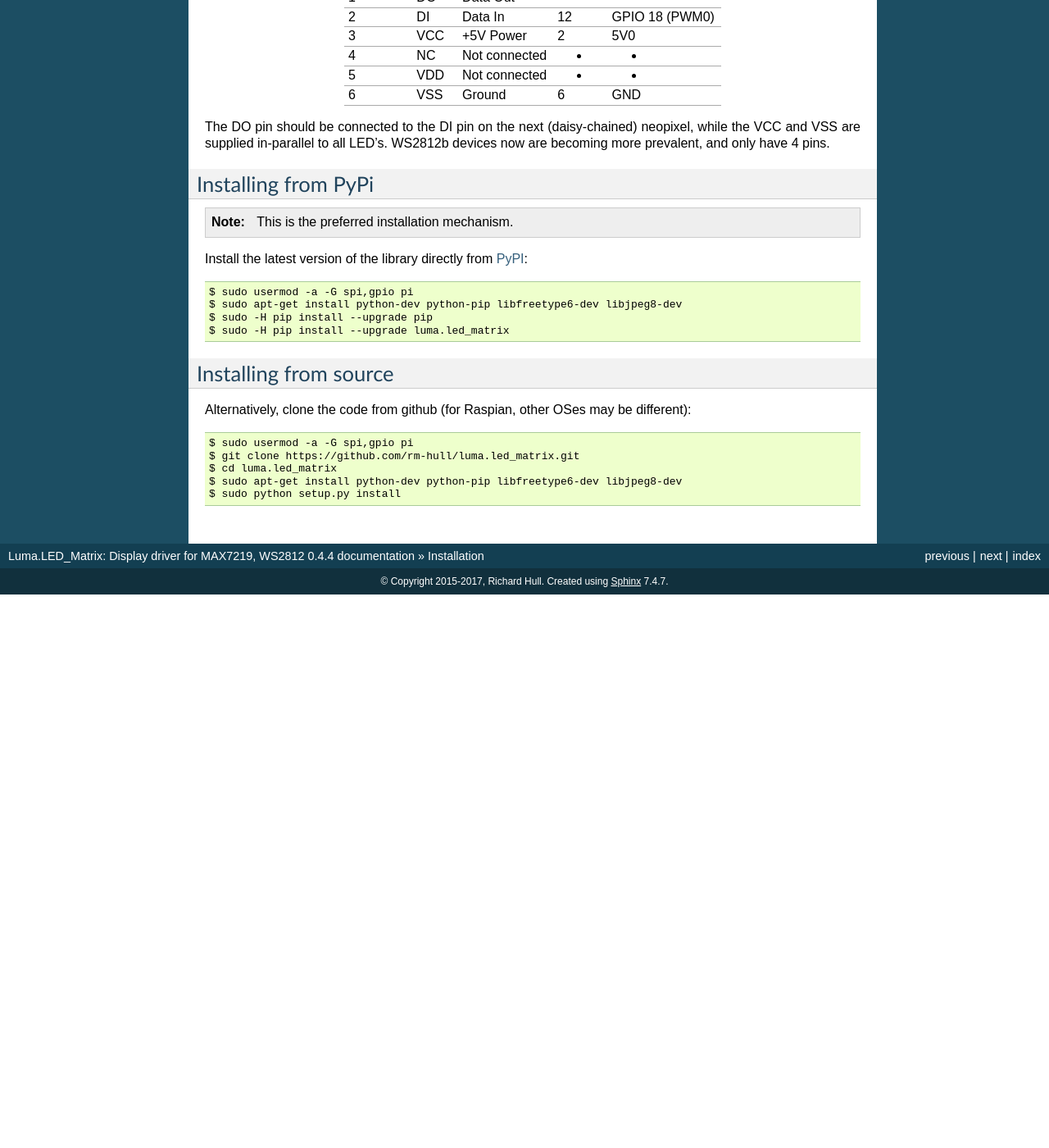
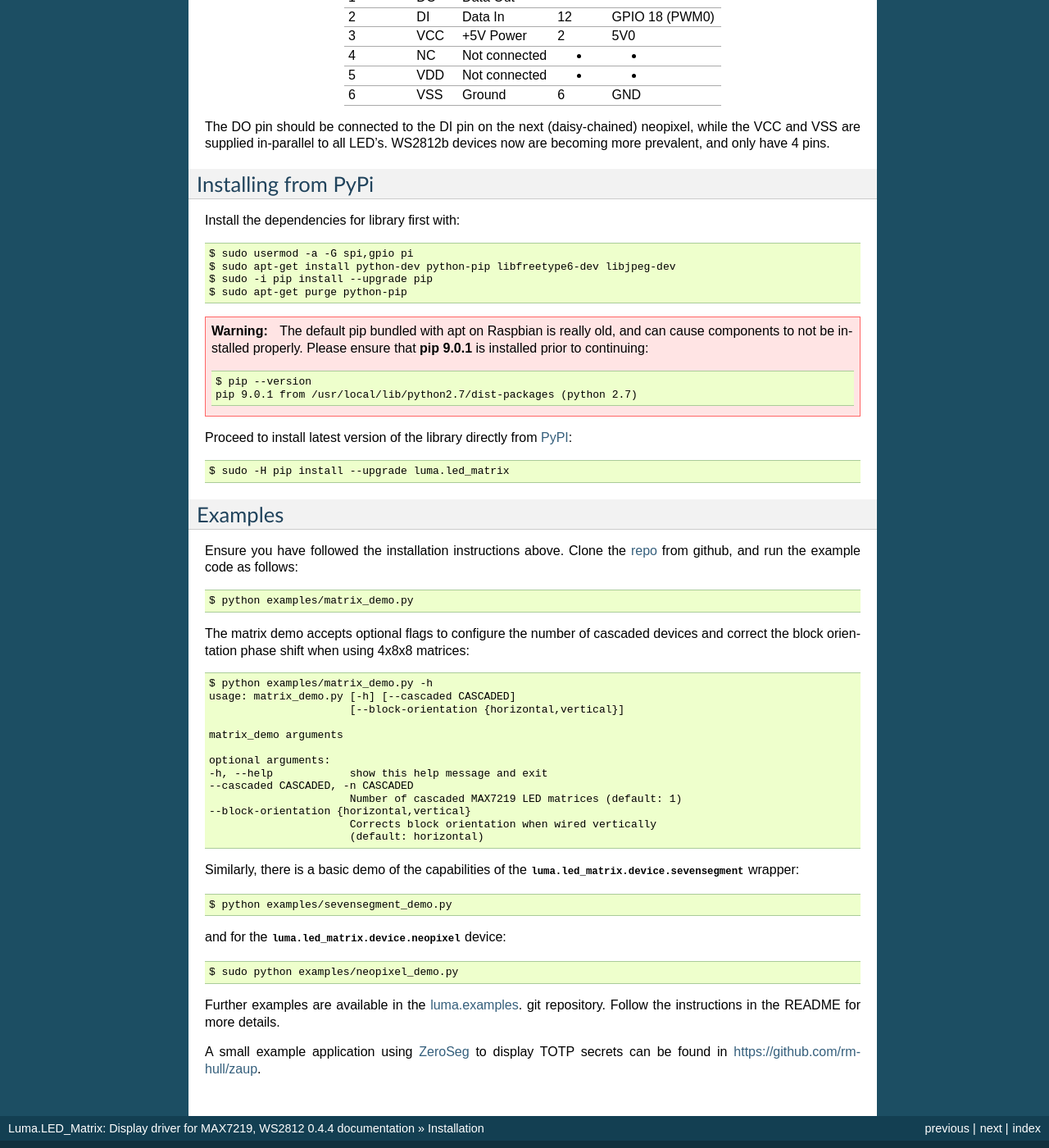
Before and after one commit to rm-hull/luma.led_matrix, a Sphinx documentation site: the page built from doc/install.rst, in a window 1280 px wide and 1400 px high, scrolled down 1972 px. Shown: the whole window at 82% size. Built offline with Sphinx 7.4.7, drawn with Linux system fonts in a browser that asks for light colours; before the commit the page ends 2697 px from its top, so only the background shows below that; some of the changed text lies outside the part shown.

Commit message:
Docs overhaul

```diff
--- a/doc/index.rst
+++ b/doc/index.rst
@@ -21,10 +21,10 @@ Luma.LED_Matrix: Display drivers for MAX7219
    :maxdepth: 2
 
    intro
+   install
    python-usage
-   install
+   api-documentation
    notes
-   api-documentation
    references
 
 .. include:: ../CONTRIBUTING.rst
--- a/doc/install.rst
+++ b/doc/install.rst
@@ -10,11 +10,11 @@ Installation
    * ``python-dev`` ⇒ ``python3-dev``,
    * ``python-pip`` ⇒ ``python3-pip``.
 
-MAX7219 Devices (SPI)
-^^^^^^^^^^^^^^^^^^^^^
+Pre-requisites
+^^^^^^^^^^^^^^
 
-Pre-requisites
-""""""""""""""
+MAX7219 Devices
+"""""""""""""""
 By default, the SPI kernel driver is **NOT** enabled on the Raspberry Pi Raspian image.
 You can confirm whether it is enabled using the shell commands below::
 
@@ -51,7 +51,10 @@ for further details, or ask a `new question <https://github.com/rm-hull/luma.led
 please remember to add as much detail as possible.
 
 GPIO pin-outs
-"""""""""""""
+^^^^^^^^^^^^^
+
+MAX7219 Devices (SPI)
+"""""""""""""""""""""
 The breakout board has two headers to allow daisy-chaining:
 
 ============ ====== ============= ========= ====================
@@ -64,13 +67,11 @@ Board Pin    Name   Remarks       RPi Pin   RPi Function
 5            CLK    Clock         23        GPIO 11 (SPI CLK)
 ============ ====== ============= ========= ====================
 
-.. seealso:: See below for cascading/daisy-chaining, power supply and level-shifting.
+.. seealso:: See notes section for cascading/daisy-chaining, power supply and
+   level-shifting.
 
 WS2812 NeoPixels (DMA)
-^^^^^^^^^^^^^^^^^^^^^^
-
-GPIO pin-outs
-"""""""""""""
+""""""""""""""""""""""
 Typically, WS2812 NeoPixels reqire VCC, VSS (GND) and DI pins connecting to the
 Raspberry Pi, where the DI pin is usually connected to a PWM control pin such
 as GPIO 18.
@@ -92,22 +93,64 @@ WS2812b devices now are becoming more prevalent, and only have 4 pins.
 
 Installing from PyPi
 ^^^^^^^^^^^^^^^^^^^^
-.. note:: This is the preferred installation mechanism.
+Install the dependencies for library first with::
 
-Install the latest version of the library directly from
+  $ sudo usermod -a -G spi,gpio pi
+  $ sudo apt-get install python-dev python-pip libfreetype6-dev libjpeg-dev
+  $ sudo -i pip install --upgrade pip
+  $ sudo apt-get purge python-pip
+
+.. warning:: The default pip bundled with apt on Raspbian is really old, and can
+   cause components to not be installed properly. Please ensure that **pip 9.0.1**
+   is installed prior to continuing::
+
+      $ pip --version
+      pip 9.0.1 from /usr/local/lib/python2.7/dist-packages (python 2.7)
+
+Proceed to install latest version of the library directly from
 `PyPI <https://pypi.python.org/pypi?:action=display&name=luma.led_matrix>`_::
 
-  $ sudo usermod -a -G spi,gpio pi
-  $ sudo apt-get install python-dev python-pip libfreetype6-dev libjpeg8-dev
-  $ sudo -H pip install --upgrade pip
   $ sudo -H pip install --upgrade luma.led_matrix
 
-Installing from source
-^^^^^^^^^^^^^^^^^^^^^^
-Alternatively, clone the code from github (for Raspian, other OSes may be different)::
+Examples
+^^^^^^^^
+Ensure you have followed the installation instructions above.
+Clone the `repo <https://github.com/rm-hull/luma.led_matrix>`__ from github,
+and run the example code as follows::
 
-  $ sudo usermod -a -G spi,gpio pi
-  $ git clone https://github.com/rm-hull/luma.led_matrix.git
-  $ cd luma.led_matrix
-  $ sudo apt-get install python-dev python-pip libfreetype6-dev libjpeg8-dev
-  $ sudo python setup.py install
+  $ python examples/matrix_demo.py
+
+The matrix demo accepts optional flags to configure the number of cascaded
+devices and correct the block orientation phase shift when using 4x8x8
+matrices::
+
+    $ python examples/matrix_demo.py -h
+    usage: matrix_demo.py [-h] [--cascaded CASCADED]
+                          [--block-orientation {horizontal,vertical}]
+
+    matrix_demo arguments
+
+    optional arguments:
+    -h, --help            show this help message and exit
+    --cascaded CASCADED, -n CASCADED
+                          Number of cascaded MAX7219 LED matrices (default: 1)
+    --block-orientation {horizontal,vertical}
+                          Corrects block orientation when wired vertically
+                          (default: horizontal)
+
+Similarly, there is a basic demo of the capabilities of the
+:py:class:`luma.led_matrix.device.sevensegment` wrapper::
+
+  $ python examples/sevensegment_demo.py
+
+and for the :py:class:`luma.led_matrix.device.neopixel` device::
+
+  $ sudo python examples/neopixel_demo.py
+
+Further examples are available in the `luma.examples
+<https://github.com/rm-hull/luma.examples>`_. git repository. Follow the
+instructions in the README for more details.
+
+A small example application using `ZeroSeg
+<https://thepihut.com/products/zeroseg>`_ to display TOTP secrets can be
+found in https://github.com/rm-hull/zaup.
```
Also changed, not shown: doc/notes.rst (+0 -37 lines), doc/python-usage.rst (+12 -54 lines), 1 other file.
